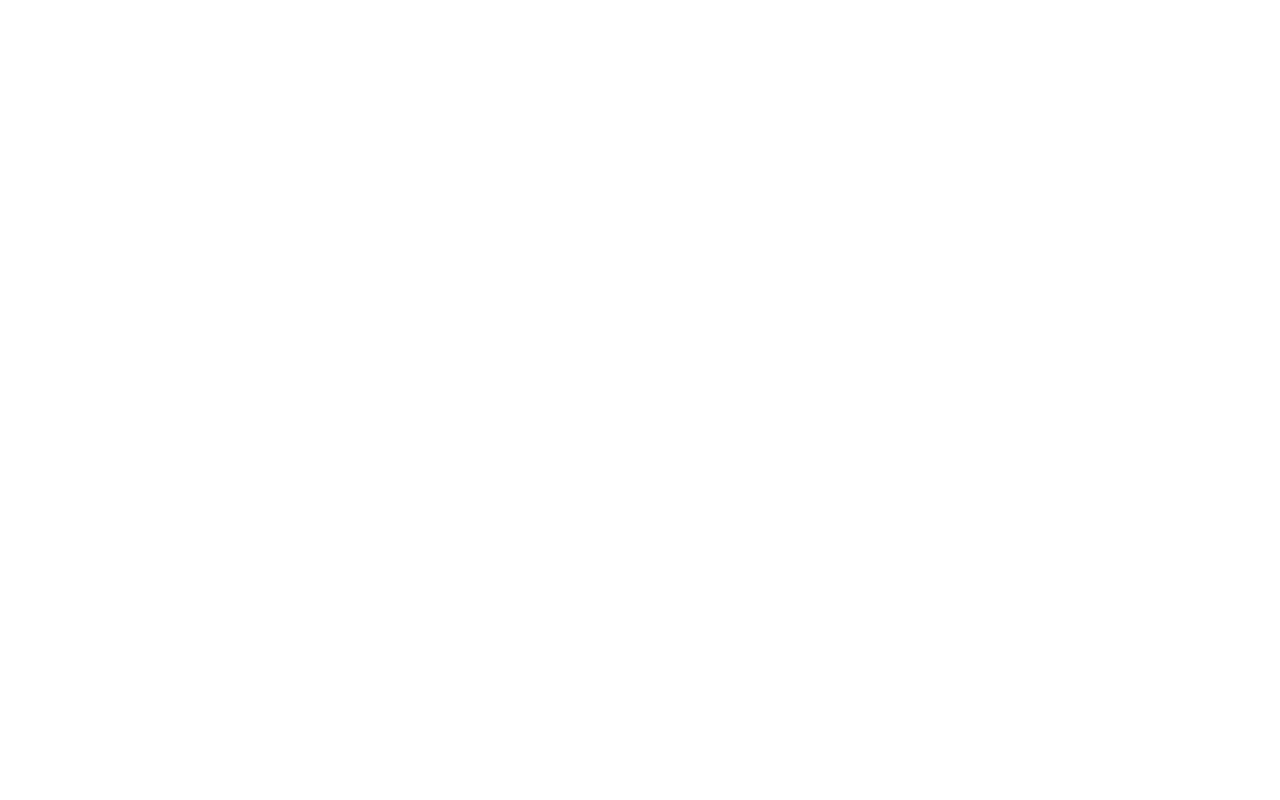
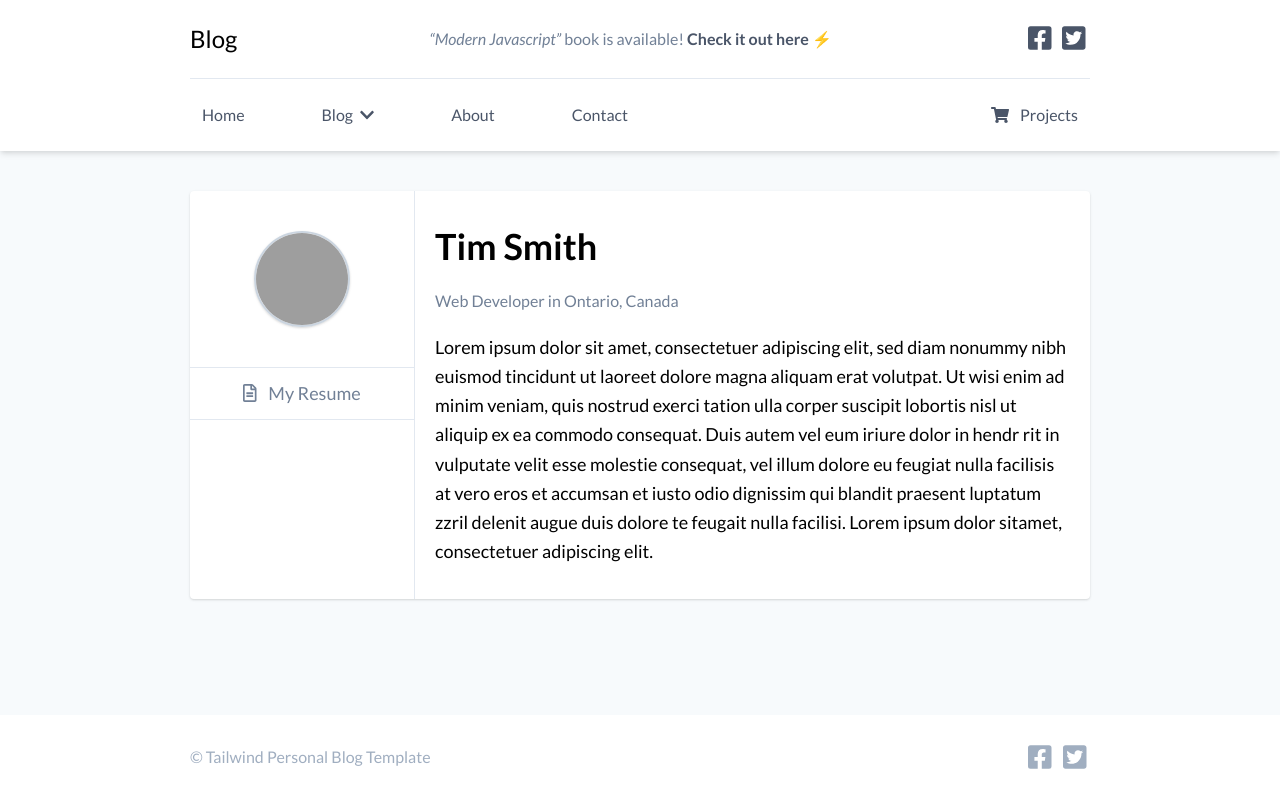
Before and after one commit to davidgrzyb/tailwind-personal-blog-template, a plain HTML site: page about.html in a window 1280 px wide. Drawn offline with nearby package versions, Linux system fonts and the light colour scheme; grey boxes are pictures that could not be loaded.

Commit message:
Added About page

```diff
--- a/about.html
+++ b/about.html
@@ -0,0 +1,113 @@
+<!DOCTYPE html>
+<html lang="en">
+<head>
+    <meta charset="UTF-8">
+    <meta name="viewport" content="width=device-width, initial-scale=1.0">
+    <title>Tailwind Personal Blog</title>
+    <meta name="author" content="David Grzyb">
+    <meta name="description" content="">
+
+    <!-- TailwindCSS -->
+    <link href="https://unpkg.com/tailwindcss/dist/tailwind.min.css" rel="stylesheet">
+    <!-- AlpineJS -->
+    <script src="https://cdn.jsdelivr.net/gh/alpinejs/alpine@v2.x.x/dist/alpine.min.js" defer></script>
+    <!-- Font Awesome -->
+    <script src="https://cdnjs.cloudflare.com/ajax/libs/font-awesome/5.13.0/js/all.min.js" integrity="sha256-KzZiKy0DWYsnwMF+X1DvQngQ2/FxF7MF3Ff72XcpuPs=" crossorigin="anonymous"></script>
+    <style>
+        @import url('https://fonts.googleapis.com/css2?family=Lato:ital,wght@0,400;0,700;1,400&display=swap');
+        .lato { font-family: lato; }
+        .container { max-width: 900px; }
+
+        /* Hover Menu Button */
+        .blog-menu:hover .blog-menu-dropdown {
+            display: flex !important;
+        }
+    </style>
+</head>
+<body class="bg-gray-100 flex flex-col h-screen lato">
+    <header class="flex flex-col justify-center w-full bg-white shadow-md">
+        <div x-data="{ open: false }" class="container mx-auto">
+            <div class="flex justify-between items-center py-5 px-4 md:px-0 border-b">
+                <!-- Blog Title -->
+                <a href="index.html" class="text-2xl">Blog</a>
+                <!-- Call to Action -->
+                <div class="hidden md:inline text-gray-600">
+                    <span class="italic">“Modern Javascript”</span>
+                    book is available!
+                    <a href="#" class="font-bold text-gray-700 hover:underline">Check it out here</a> ⚡️
+                </div>
+                <!-- Social Icons -->
+                <div class="hidden md:inline">
+                    <a href="#"><i class="fab fa-facebook-square text-4xl text-gray-700 hover:text-gray-600 px-1"></i></a>
+                    <a href="#"><i class="fab fa-twitter-square text-4xl text-gray-700 hover:text-gray-600 px-1"></i></a>
+                </div>
+                <div class="md:hidden">
+                    <button @click="open = !open" class="focus:outline-none"><i class="fa fa-bars text-2xl"></i></button>
+                </div>
+            </div>
+            <!-- Desktop Nav -->
+            <nav class="flex justify-between items-center py-4 hidden md:flex">
+                <div class="w-1/2 flex justify-between text-gray-700">
+                    <a href="#" class="px-3 py-2 hover:underline">Home</a>
+                    <div class="blog-menu px-3 py-2">
+                        <a href="#" class="relative hover:underline">
+                            Blog
+                            <i class="fa fa-chevron-down ml-1"></i>
+                        </a>
+                        <div class="blog-menu-dropdown hidden absolute pt-5 z-10">
+                            <div class="flex flex-col items-center bg-white rounded shadow-md border border-gray-300 w-56">
+                                <a href="#" class="w-full text-gray-600 p-4 flex items-center justify-between hover:bg-gray-100">Laravel<span>33</span></a>
+                                <a href="#" class="w-full text-gray-600 p-4 flex items-center justify-between border-t hover:bg-gray-100">JavaScript<span>8</span></a>
+                                <a href="#" class="w-full text-gray-600 p-4 flex items-center justify-between border-t hover:bg-gray-100">GatsbyJS<span>3</span></a>
+                            </div>
+                        </div>
+                    </div>
+                    <a href="about.html" class="px-3 py-2 hover:underline">About</a>
+                    <a href="#" class="px-3 py-2 hover:underline">Contact</a>
+                </div>
+                <div class="text-gray-700 px-3 py-2 hover:underline">
+                    <a href="#" class=""><i class="fas fa-shopping-cart mr-2"></i> Projects</a>
+                </div>
+            </nav>
+            <!-- Mobile Nav -->
+            <nav x-ref="dropdown" x-show.transition="open" @click.away="open = false" class="flex flex-col items-center justify-center text-lg py-4">
+                <a href="#" class="px-3 py-2 hover:underline">Home</a>
+                <a href="#" class="px-3 py-2 hover:underline">Blog</a>
+                <a href="about.html" class="px-3 py-2 hover:underline">About</a>
+                <a href="#" class="px-3 py-2 hover:underline">Contact</a>
+                <a href="#" class="px-3 py-2 hover:underline">Projects</a>
+                <div class="flex items-center justify-center mt-2">
+                    <a href="#"><i class="fab fa-facebook-square text-4xl text-gray-700 hover:text-gray-600 px-1"></i></a>
+                    <a href="#"><i class="fab fa-twitter-square text-4xl text-gray-700 hover:text-gray-600 px-1"></i></a>
+                </div>
+            </nav>
+        </div>
+    </header>
+
+    <main class="w-full flex-grow my-10">
+        <div class="container mx-auto flex bg-white rounded shadow">
+            <div class="w-1/4 flex flex-col items-center border-r">
+                <img src="https://source.unsplash.com/tidSLv-UaNs/200x200" class="rounded-full h-24 w-24 border-2 border-gray-400 shadow mt-10">
+                <a href="#" class="w-full text-center border-t border-b text-gray-600 text-lg hover:bg-gray-100 py-3 mt-10">
+                    <i class="far fa-file-alt mr-2"></i> My Resume
+                </a>
+            </div>
+            <div class="w-3/4 p-5">
+               <h1 class="text-4xl font-bold py-2">Tim Smith</h1>
+               <p class="text-gray-600 py-2">Web Developer in Ontario, Canada</p>
+               <p class="text-lg leading-relaxed py-3">Lorem ipsum dolor sit amet, consectetuer adipiscing elit, sed diam nonummy nibh euismod tincidunt ut laoreet dolore magna aliquam erat volutpat. Ut wisi enim ad minim veniam, quis nostrud exerci tation ulla corper suscipit lobortis nisl ut aliquip ex ea commodo consequat. Duis autem vel eum iriure dolor in hendr rit in vulputate velit esse molestie consequat, vel illum dolore eu feugiat nulla facilisis at vero eros et accumsan et iusto odio dignissim qui blandit praesent luptatum zzril delenit augue duis dolore te feugait nulla facilisi. Lorem ipsum dolor sitamet, consectetuer adipiscing elit.</p>
+            </div>
+        </div>
+    </main>
+
+    <footer class="w-full flex-shrink-0 bg-white px-4 md:px-0">
+        <div class="container mx-auto py-6 flex items-center justify-between">
+            <span class="text-gray-500">© Tailwind Personal Blog Template</span>
+            <div>
+                <a href="#"><i class="fab fa-facebook-square text-4xl text-gray-500 hover:text-gray-700 px-1"></i></a>
+                <a href="#"><i class="fab fa-twitter-square text-4xl text-gray-500 hover:text-gray-700 px-1"></i></a>
+            </div>
+        </div>
+    </footer>
+</body>
+</html>
```
Also changed, not shown: index.html (+3 -3 lines), post.html (+3 -3 lines).
